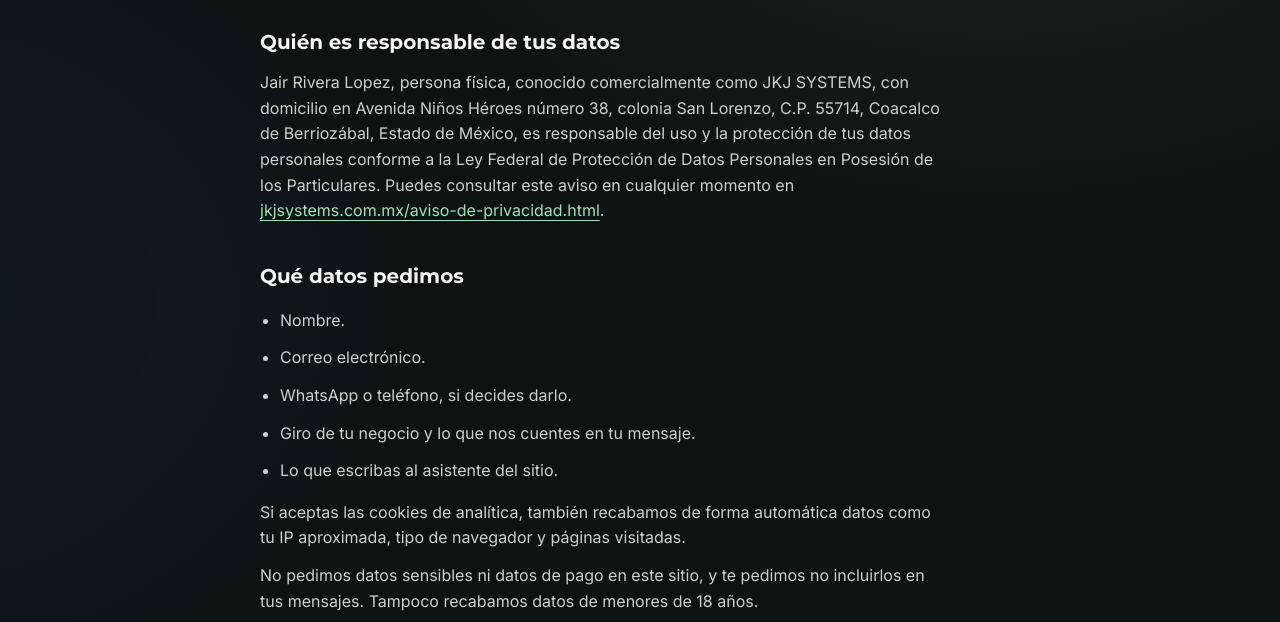
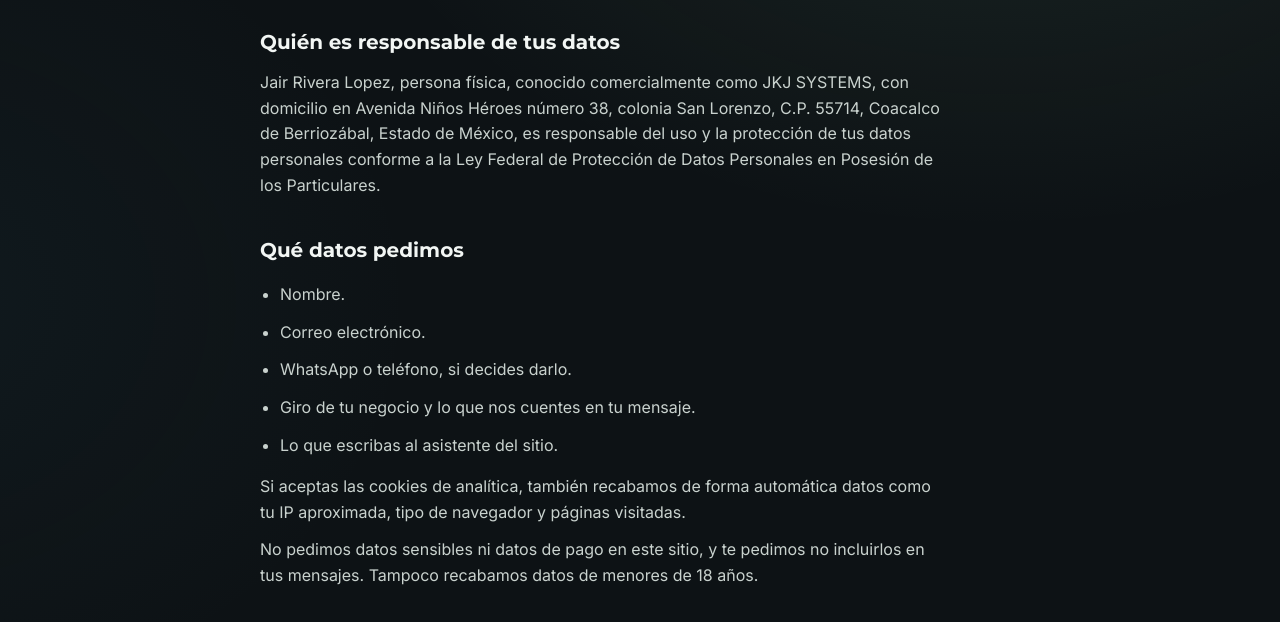
Before and after one commit to jkjsystems-world/jkj-systems-web, a website: page public/aviso-de-privacidad.html in a window 1280 px wide. Shown: the part 177-799 px from the top of the page. Drawn offline with Linux system fonts and the light colour scheme.

Commit message:
Update aviso-de-privacidad.html

```diff
--- a/public/aviso-de-privacidad.html
+++ b/public/aviso-de-privacidad.html
@@ -26,7 +26,8 @@
     <h1>Aviso de privacidad</h1>
 
     <h2>Quién es responsable de tus datos</h2>
-    <p>Jair Rivera Lopez, persona física, conocido comercialmente como JKJ SYSTEMS, con domicilio en Avenida Niños Héroes número 38, colonia San Lorenzo, C.P. 55714, Coacalco de Berriozábal, Estado de México, es responsable del uso y la protección de tus datos personales conforme a la Ley Federal de Protección de Datos Personales en Posesión de los Particulares. Puedes consultar este aviso en cualquier momento en <a href="https://jkjsystems.com.mx/aviso-de-privacidad.html">jkjsystems.com.mx/aviso-de-privacidad.html</a>.</p>
+    <p>Jair Rivera Lopez, persona física, conocido comercialmente como JKJ SYSTEMS, con domicilio en Avenida Niños Héroes número 38, colonia San Lorenzo, C.P. 55714, Coacalco de Berriozábal, Estado de México, es responsable del uso y la protección de tus datos personales conforme a la Ley Federal de Protección de Datos Personales en Posesión de los Particulares.
+    </p>
 
     <h2>Qué datos pedimos</h2>
     <ul>
```
